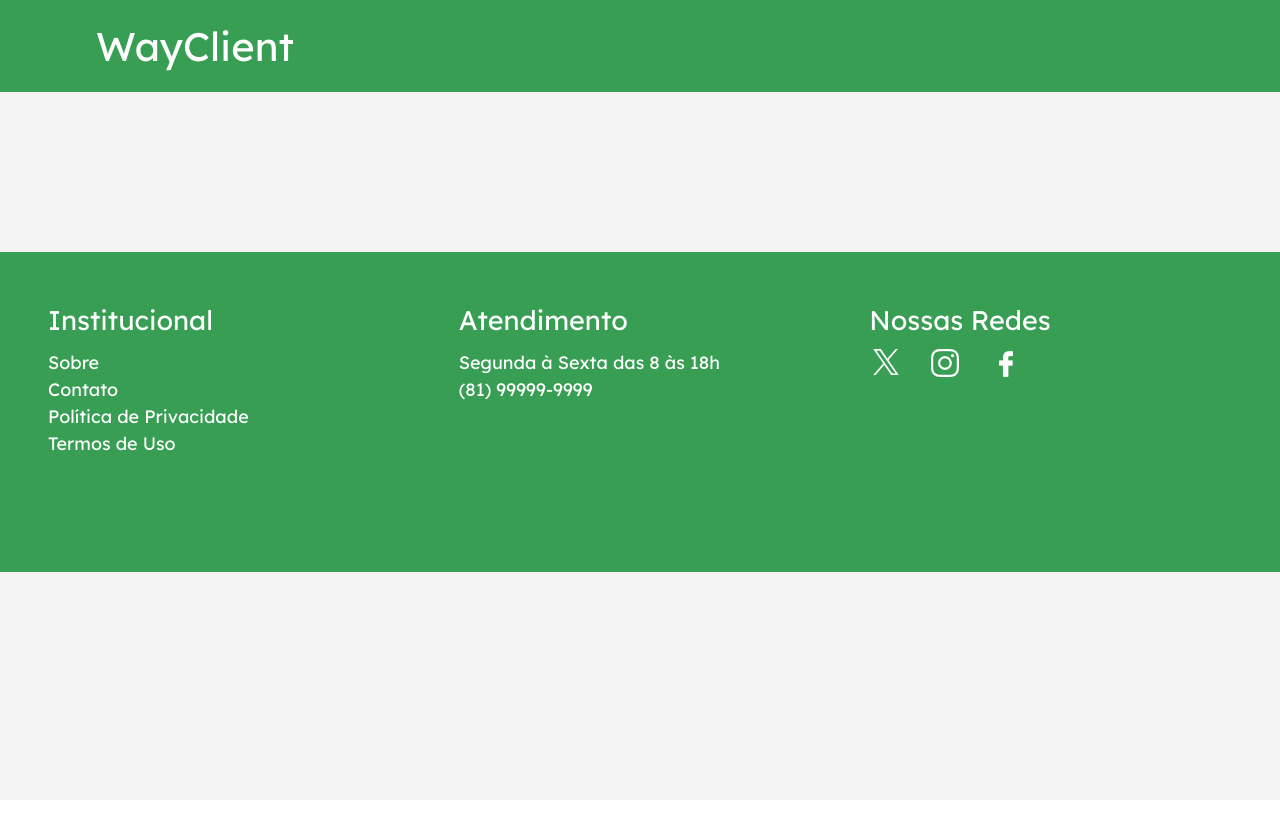
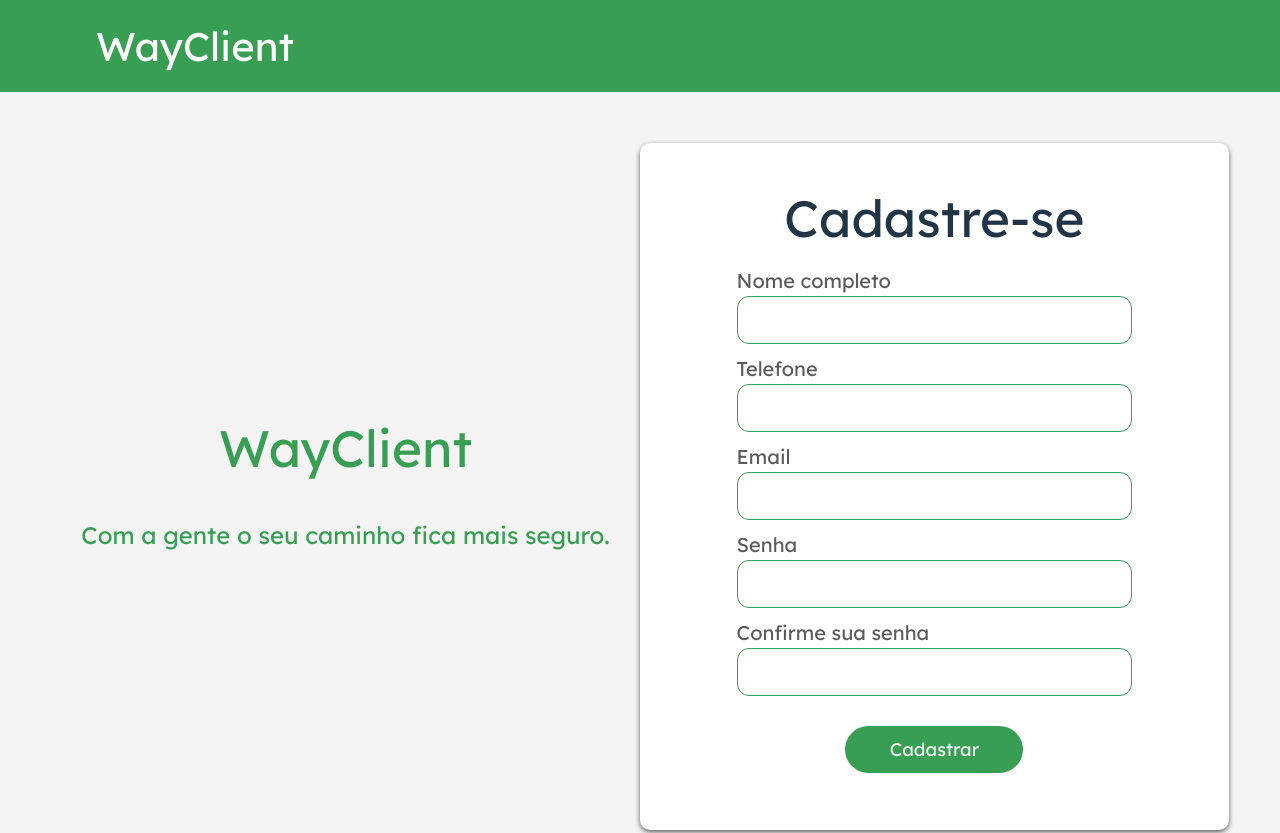
Before and after one commit to GabrielLima07/wayclient-frontend, a React (Vite) app: page /signup in a window 1280 px wide. Shown: the top 833 px of the page. Before the commit the page ends 800 px from the top, so only its background shows below. Built offline with nearby package versions, Linux system fonts and the light colour scheme.

Commit message:
signup page main section

```diff
--- a/src/components/SingUpMainSection/MainSection.jsx
+++ b/src/components/SingUpMainSection/MainSection.jsx
@@ -0,0 +1,85 @@
+import React from 'react';
+import "./mainSection.css";
+
+const MainSection = () => {
+  return (
+    <div id='su-main-div'>
+      <section id="su-col-one">
+        <div>
+          <h1 id="su-col-one-main-title">
+            WayClient
+          </h1>
+        </div>
+        <div>
+          <h2 id="su-col-one-sec-title">
+            Com a gente o seu caminho fica mais seguro.
+          </h2>
+        </div>
+      </section>
+      <section id="su-col-two">
+        <div id="su-col-two-main-title">
+          <h1>
+            Cadastre-se
+          </h1>
+        </div>
+        <div className='su-input'>
+          <label className='ls-text'>
+            Nome completo
+          </label>
+          <input
+            className='su-form-field'
+            type='text'
+
+          />
+        </div>
+        <div className='su-input'>
+          <label className='ls-text'>
+            Telefone
+          </label>
+          <input
+            className='su-form-field'
+            type='tel'
+
+          />
+        </div>
+        <div className='su-input'>
+          <label className='ls-text'>
+            Email
+          </label>
+          <input
+            className='su-form-field'
+            type='email'
+
+          />
+        </div>
+        <div className='su-input'>
+          <label className='ls-text'>
+            Senha
+          </label>
+          <input
+            className='su-form-field'
+            type='password'
+
+          />
+        </div>
+        <div className='su-input'>
+          <label className='ls-text'>
+            Confirme sua senha
+          </label>
+          <input
+            className='su-form-field'
+            type='password'
+
+          />
+        </div>
+        <div id='ls-access-btn'>
+          <button>
+            Cadastrar
+          </button>
+        </div>
+      </section>
+    </div>
+  )
+}
+
+export default MainSection;
--- a/src/components/SingUpMainSection/mainSection.css
+++ b/src/components/SingUpMainSection/mainSection.css
@@ -0,0 +1,62 @@
+#su-main-div {
+  	display: flex;
+	margin: 4%
+}
+
+#su-col-one {
+	display: flex;
+	flex-direction: column;
+	justify-content: center;
+	align-items: center;
+	row-gap: 40px;
+	width: 50%;
+}
+
+#su-col-one-main-title {
+	color: #379E53;
+}
+
+#su-col-one-sec-title {
+	color: #379E53;
+	text-align: center;
+	width: 100%;
+}
+
+#su-col-two {
+	display: flex;
+	flex-direction: column;
+	align-items: center;
+	width: 50%;
+	background-color: #FFF;
+	border-radius: 10px;
+  	box-shadow: 0px 2px 5px  #5B5B5B;
+	padding: 4%;
+}
+
+#su-col-two-main-title {
+	margin-bottom: 4%;
+}
+
+.su-text {
+  color: #5B5B5B;
+}
+
+.su-input {
+  display: flex;
+  flex-direction: column;
+  width: 80%;
+  margin-bottom: 2%;
+}
+
+.su-input label {
+  font-size: 1.25rem;
+}
+
+.su-input input {
+  padding-left: 4px;
+  color: #5B5B5B;
+  height: 6vh;
+  font-size: 1.25rem;
+  border-radius: 12px;
+  border: 1px #379E53 solid;
+}
--- a/src/pages/SignUpPage.jsx
+++ b/src/pages/SignUpPage.jsx
@@ -1,12 +1,13 @@
 import React from 'react';
 import Navbar from '../components/SignUpNavbar/Navbar';
 import Footer from '../components/LoginPageFooter/Footer';
+import MainSection from '../components/SingUpMainSection/MainSection';
 
 const SignUpPage = () => {
   return (
     <div>
       <Navbar />
-      {/* main section */}
+      <MainSection />
       <Footer />
     </div>
   )
```
